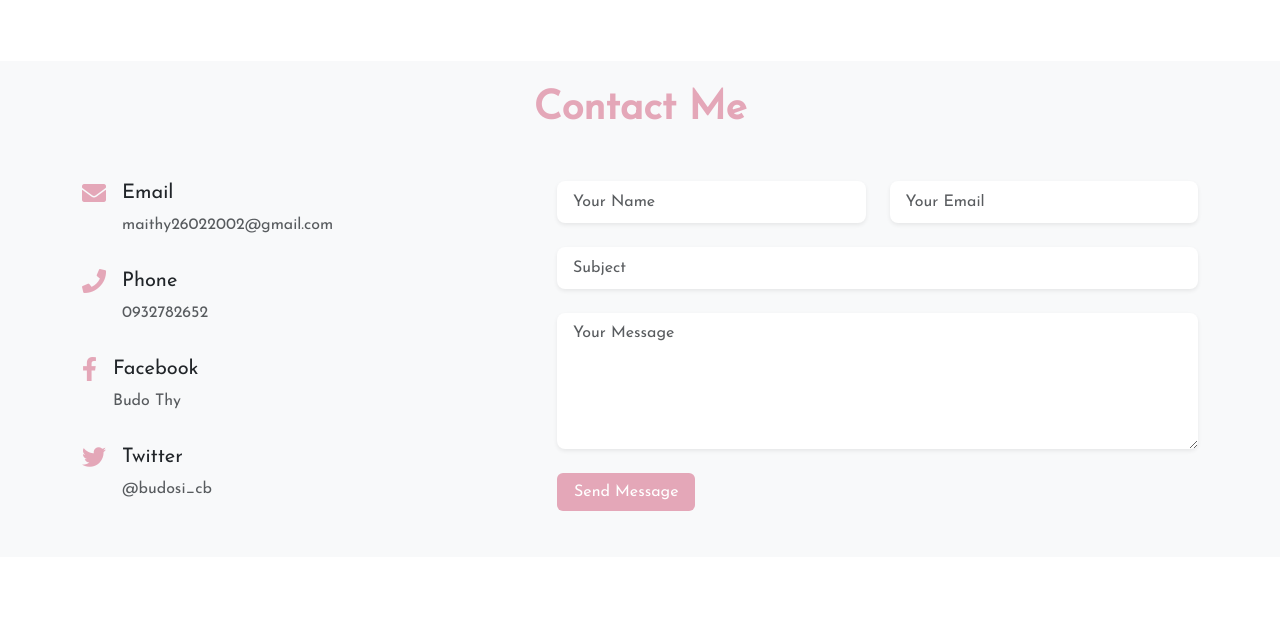
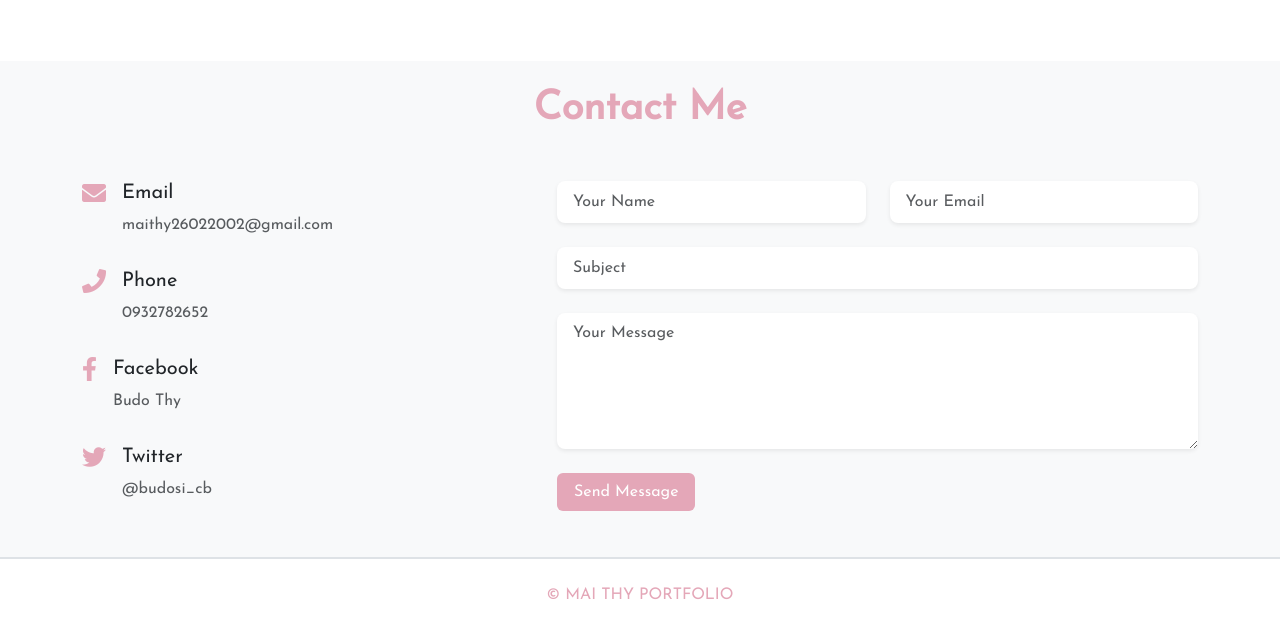
Before and after one commit to Maithy2002/Maithy2002.github.io, a plain HTML site: page index.html in a window 1280 px wide. Shown: the part 4164-4795 px from the top of the page. Before the commit the page ends 4721 px from the top, so only its background shows below. Drawn offline with Linux system fonts and the light colour scheme.

Commit message:
Update index.html

```diff
--- a/index.html
+++ b/index.html
@@ -370,10 +370,15 @@
  </section>
 
 <!--Contact section end-->
-<!--Footer section start-->
-<!--Contact section end-->
-
-
 <script src="js/bootstrap.bundle.min.js"></script>
 </body>
+<footer class="footer border-top border-2 py-4 bg-footer">
+	<div class="container-lg bg-footer">
+     <div class="row">
+    	<div class="col-lg-12">
+        	<p class="m-0 text-center text-name">© MAI THY PORTFOLIO</p>
+        </div>
+     </div>
+    </div>
+</footer>
 </html>
```
